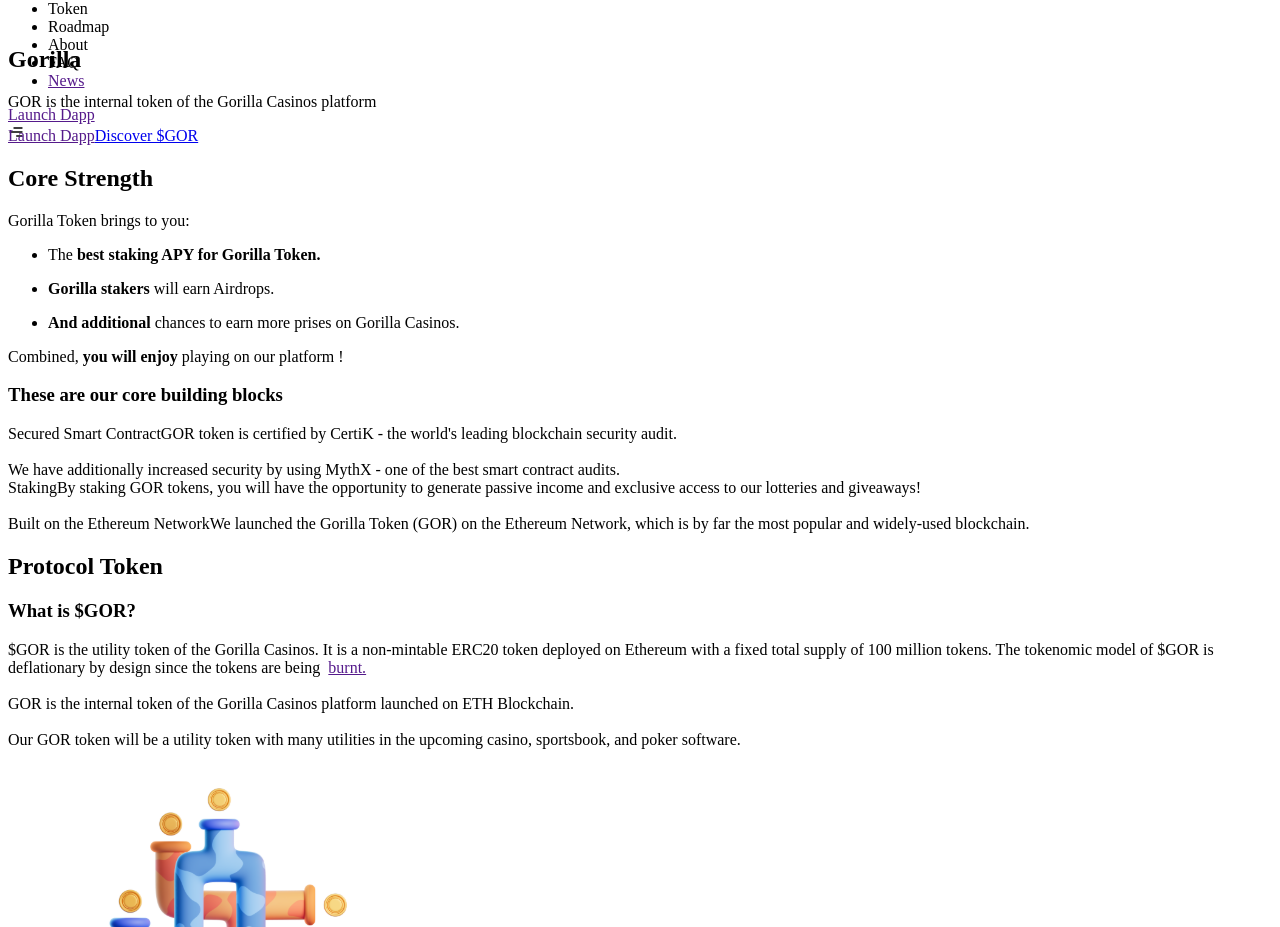
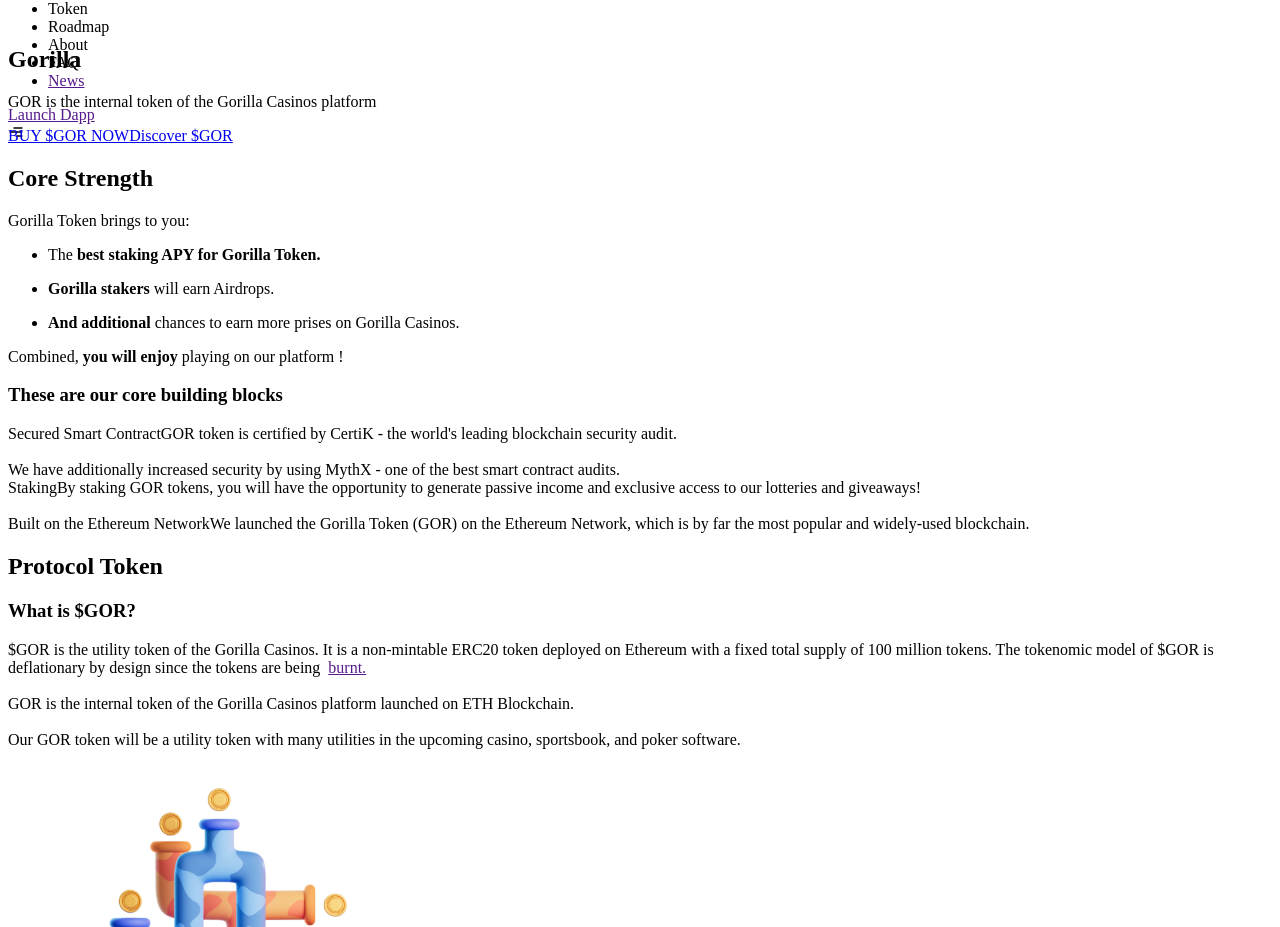
Before and after one commit to GorillaCasinos/gorillaweb, a Next.js app: page / in a window 1280 px wide. Shown: the part 9396-10323 px from the top of the page. Built offline with nearby package versions, Linux system fonts and the light colour scheme.

Commit message:
Update Hero.jsx

```diff
--- a/containers/Hero.jsx
+++ b/containers/Hero.jsx
@@ -9,7 +9,7 @@
       GOR is the internal token of the Gorilla Casinos platform
       </p>
       <div className="btn-group">
-        <Link passHref={true} href="">
+        <Link passHref={true} href="https://app.gorilla-coin.com">
           <motion.a
             className="btn btn-solid"
             target="_blank"
@@ -17,7 +17,7 @@
             whileHover={{ scale: 1.05, transition: { duration: 0.3 } }}
             whileTap={{ scale: 0.9 }}
           >
-            Launch Dapp
+            BUY $GOR NOW
           </motion.a>
         </Link>
         <Link passHref={true} href="#section-token">
```
